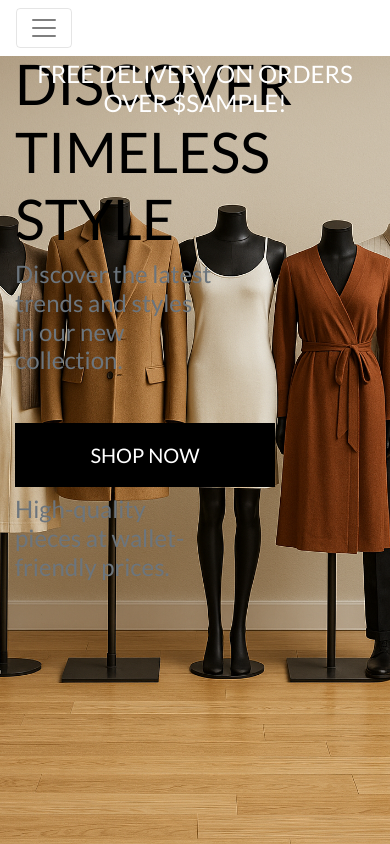
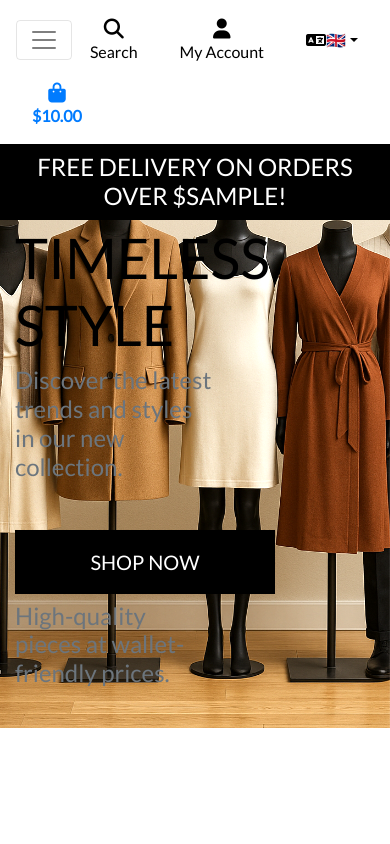
Before and after one commit to guerric-k/noveau_fit, a Django app: template home/templates/home/index.html in a window 390 px wide. Run offline with Django 3.2, Linux system fonts and the light colour scheme; the template is opened without the code that fills it: most values are stand-ins (such as "Sample title", 1, 10 or a date in 2020); some libraries are stand-ins or nearby versions.

Commit message:
create mobile header and main nav bar

```diff
--- a/home/templates/home/index.html
+++ b/home/templates/home/index.html
@@ -15,7 +15,7 @@
     <div class="row h-100">
         <div class="col-7 col-md-6 my-auto">
             <h1 class="display-4 logo-font text-black">
-                Discover Timeless Style
+                Timeless Style
             </h1>
             <h4 class="text-muted">
                 Discover the latest trends and styles in our new collection.
--- a/static/css/base.css
+++ b/static/css/base.css
@@ -2,13 +2,30 @@ html {
     height: 100%;
 }
 
+
+/*Reset some default styles*/
 body {
+    position: relative;
+    height: calc(100vh - 164px);
+    color: #fff;
+    font-family: 'Lato';
+    overflow: hidden;
+}
+
+body::before {
+    content: "";
     background: url('/media/hero.png') no-repeat center center fixed;
     background-size: cover;
-    height: calc(100vh - 164px);
-    color: #555;
-    font-family: 'Lato';
+    position: absolute;
+    top: 0;
+    left: 0;
+    height: 100%;
+    width: 100%;
+    filter: brightness(1.2);
+    z-index: -1;
 }
+
+
 
 /* from Bulma */
 .icon {
@@ -19,14 +36,6 @@ body {
     width: 1.5rem;
 }
 
-/* target flags */
-.navbar .dropdown-menu button {
-  background: none;
-  border: none;
-  width: 100%;
-  text-align: left;
-  padding: 8px 15px;
-}
 
 .logo-font {
     text-transform: uppercase;
@@ -47,6 +56,18 @@ body {
     color: white;
 }
 
+.btn-outline-black {
+    background: white;
+    color: black !important; /* use important to override link colors for <a> elements */
+    border: 1px solid black;
+}
+.btn-outline-black:hover,
+.btn-outline-black:active,
+.btn-outline-black:focus {
+    background: black;
+    color: white !important;
+}
+
 .shop-now-button:hover,
 .shop-now-button:active,
 .shop-now-button:focus,
@@ -64,6 +85,56 @@ body {
 .border-black {
     border: 1px solid black !important;
 }
+
+.overlay {
+	height: 100%;
+	width: 100%;
+	top: 0;
+	left: 0;
+	position: fixed;
+	background: white;
+	z-index: -1;
+}
+
+#delivery-banner {
+    background-color: #000;
+    color: #fff;
+    padding: 5px 0;
+}
+
+/*Handles the bg of the hero image*/
+.bg-overlay::before {
+    content: "";
+    position: absolute;
+    top: 0;
+    left: 0;
+    width: 100%;
+    height: 100%;
+    background-color: rgba(0, 0, 0, 0.4); /* semi-transparent black */
+    z-index: 1;
+}
+
+
+
+a.category-badge > span.badge:hover {
+    background: #212529 !important;
+    color: #fff !important;
+}
+
+.btt-button {
+    height: 42px;
+    width: 42px;
+    position: fixed;
+    bottom: 10px;
+    right: 10px;
+}
+
+.btt-link,
+.update-link,
+.remove-item {
+    cursor: pointer;
+}
+
 
 /* -------------------------------- Media Queries */
 
@@ -88,3 +159,14 @@ body {
         padding-top: 164px;
     }
 }
+
+/* pad the top a bit when navbar is collapsed on mobile */
+@media (max-width: 991px) {
+    .header-container {
+        padding-top: 116px;
+    }
+
+    body {
+        height: calc(100vh - 116px);
+    }
+}
--- a/templates/base.html
+++ b/templates/base.html
@@ -56,7 +56,6 @@
             </div>
             <div class="col-12 col-lg-4 my-auto py-1 py-lg-0">
                 <form method="GET" action="#">
-                    {% csrf_token %}
                     <div class="input-group w-100">
                         <input class="form-control border border-black rounded-0" type="text" name="q"
                             placeholder="Search store">
@@ -94,9 +93,9 @@
                         </div>
                     </li>
                     <li class="list-inline-item dropdown">
-                        <a class="text-black nav-link dropdown-toggle d-flex align-items-center" href="#" id="langDropdown"
-                            role="button" data-toggle="dropdown" aria-haspopup="true" aria-expanded="false">
-                            🌐 {% get_current_language as LANGUAGE_CODE %}
+                        <a class="text-black nav-link dropdown-toggle d-flex align-items-center" href="#" id="langDropdown" role="button"
+                            data-toggle="dropdown" aria-haspopup="true" aria-expanded="false">
+                            <i class="fa-solid fa-language"></i>{% get_current_language as LANGUAGE_CODE %}
                             {% if LANGUAGE_CODE == 'fr' %} 🇫🇷
                             {% else %} 🇬🇧
                             {% endif %}
@@ -133,8 +132,8 @@
                     aria-controls="main-nav" aria-expanded="false" aria-label="Toggle navigation">
                     <span class="navbar-toggler-icon"></span>
                 </button>
-
-
+                {% include 'includes/mobile_top_header.html' %}
+                {% include 'includes/main_nav.html' %}
             </nav>
         </div>
         <div id="delivery-banner" class="row text-center">
@@ -146,19 +145,11 @@
 
 {% if messages %}
   <div class="message-container">
+
     {% for message in messages %}
-          {% with message.level as level %}
-              {% if level == 40 %}
-                  {% include 'includes/toasts/toast_error.html' %}
-              {% elif level == 30 %}
-                  {% include 'includes/toasts/toast_warning.html' %}
-              {% elif level == 25 %}
      {% include 'includes/toasts/toast_success.html' %}
-              {% else %}
-                  {% include 'includes/toasts/toast_info.html' %}
-              {% endif %}
-          {% endwith %}
     {% endfor %}
+
   </div>
   {% endif %}
 
--- /dev/null
+++ b/templates/includes/main_nav.html
@@ -0,0 +1,39 @@
+<div class="collapse navbar-collapse" id="main-nav">
+    <ul class="navbar-nav w-auto mx-auto">
+        <li class="nav-item dropdown">
+            <a class="logo-font font-weight-bold nav-link text-black mr-5" href="#" id="all-products-link" data-toggle="dropdown" aria-haspopup="true" aria-expanded="false">
+                All Products
+            </a>
+            <div class="dropdown-menu border-0" aria-labelledby="all-products-link">
+                <a href="" class="dropdown-item">By Price</a>
+                <a href="" class="dropdown-item ">By Rating</a>
+                <a href="" class="dropdown-item ">By Category</a>
+                <a href="" class="dropdown-item">All Products</a>
+            </div>
+        </li>
+
+        <li class="nav-item dropdown">
+            <a class="logo-font font-weight-bold nav-link text-black mr-5" href="#" id="clothing-link" data-toggle="dropdown" aria-haspopup="true" aria-expanded="false">
+                Clothing
+            </a>
+            <div class="dropdown-menu border-0" aria-labelledby="clothing-link">
+                <a href="" class="dropdown-item">Activewear &amp; Essentials</a>
+                <a href="" class="dropdown-item">Jeans</a>
+                <a href="" class="dropdown-item">Shirts</a>
+                <a href="" class="dropdown-item">All Clothing</a>
+            </div>
+        </li>
+
+        <li class="nav-item dropdown">
+            <a class="logo-font font-weight-bold nav-link text-black" href="#" id="specials-link" data-toggle="dropdown" aria-haspopup="true" aria-expanded="false">
+                Special Offers
+            </a>
+            <div class="dropdown-menu border-0" aria-labelledby="specials-link">
+                <a href="" class="dropdown-item">New Arrivals</a>
+                <a href="" class="dropdown-item">Deals</a>
+                <a href="" class="dropdown-item">Clearance</a>
+                <a href="" class="dropdown-item">All Specials</a>
+            </div>
+        </li>
+    </ul>
+</div>
--- /dev/null
+++ b/templates/includes/mobile_top_header.html
@@ -0,0 +1,76 @@
+{% load i18n %}
+
+<li class="list-inline-item">
+    <a class="text-black nav-link d-block d-lg-none" href="#" id="mobile-search" data-toggle="dropdown" aria-haspopup="true" aria-expanded="false">
+        <div class="text-center">
+            <div><i class="fas fa-search fa-lg"></i></div>
+            <p class="my-0">Search</p>
+        </div>
+    </a>
+    <div class="dropdown-menu border-0 w-100 p-3 rounded-0 my-0" aria-labelledby="mobile-search">
+        <form class="form" method="GET" action="">
+            <div class="input-group w-100">
+                <input class="form-control border border-black rounded-0" type="text" name="q" placeholder="Search our site">
+                <div class="input-group-append">
+                    <button class="form-control form-control btn btn-black border border-black rounded-0" type="submit">
+                        <span class="icon">
+                            <i class="fas fa-search"></i>
+                        </span>
+                    </button>
+                </div>
+            </div>
+        </form>
+    </div>
+</li>
+<li class="list-inline-item dropdown">
+    <a class="text-black nav-link d-block d-lg-none" href="#" id="user-options" data-toggle="dropdown" aria-haspopup="true" aria-expanded="false">
+        <div class="text-center">
+            <div><i class="fas fa-user fa-lg"></i></div>
+            <p class="my-0">My Account</p>
+        </div>
+    </a>
+    <div class="dropdown-menu border-0" aria-labelledby="user-options">
+        {% if request.user.is_authenticated %}
+            {% if request.user.is_superuser %}
+                <a href="{% url 'account_logout' %}" class="dropdown-item">Product Management</a>
+            {% endif %}
+            <a href="" class="dropdown-item">My Profile</a>
+            <a href="{% url 'account_logout' %}" class="dropdown-item">Logout</a>
+        {% else %}
+            <a href="{% url 'account_signup' %}" class="dropdown-item">Register</a>
+            <a href="{% url 'account_login' %}" class="dropdown-item">Login</a>
+        {% endif %}
+    </div>
+</li>
+<div class="d-block d-lg-none">
+    <li class="list-inline-item dropdown">
+        <a class="text-black nav-link dropdown-toggle d-flex align-items-center" href="#" id="langDropdownMobile" role="button"
+            data-toggle="dropdown" aria-haspopup="true" aria-expanded="false">
+            <i class="fa-solid fa-language"></i> {% get_current_language as LANGUAGE_CODE %}
+            {% if LANGUAGE_CODE == 'fr' %} 🇫🇷
+            {% else %} 🇬🇧
+            {% endif %}
+        </a>
+        <div class="dropdown-menu" aria-labelledby="langDropdownMobile">
+            <form action="{% url 'set_language' %}" method="post" class="px-3">
+                {% csrf_token %}
+                <button type="submit" name="language" value="en" class="dropdown-item">🇬🇧 English</button>
+                <button type="submit" name="language" value="fr" class="dropdown-item">🇫🇷 Français</button>
+            </form>
+        </div>
+    </li>
+</div>
+<li class="list-inline-item">
+    <a class="{% if grand_total %}text-primary font-weight-bold{% else %}text-black{% endif %} nav-link d-block d-lg-none" href="">
+        <div class="text-center">
+            <div><i class="fas fa-shopping-bag fa-lg"></i></div>
+            <p class="my-0">
+                {% if grand_total %}
+                    ${{ grand_total|floatformat:2 }}
+                {% else %}
+                    $0.00
+                {% endif %}
+            </p>
+        </div>
+    </a>
+</li>
```
Also changed, not shown: db.sqlite3, media/hero1.jpg (added). Lines whose indentation alone changed are shown as unchanged.
